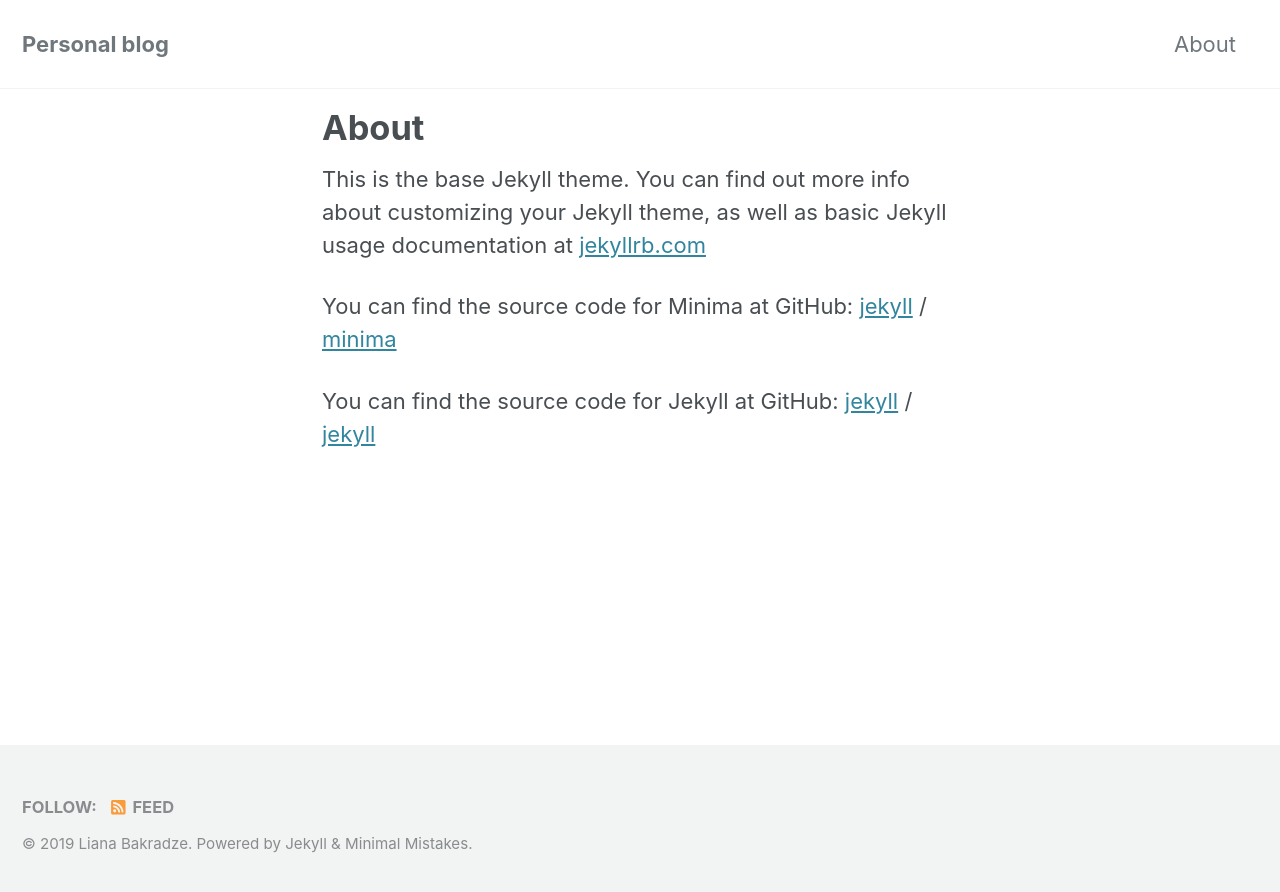
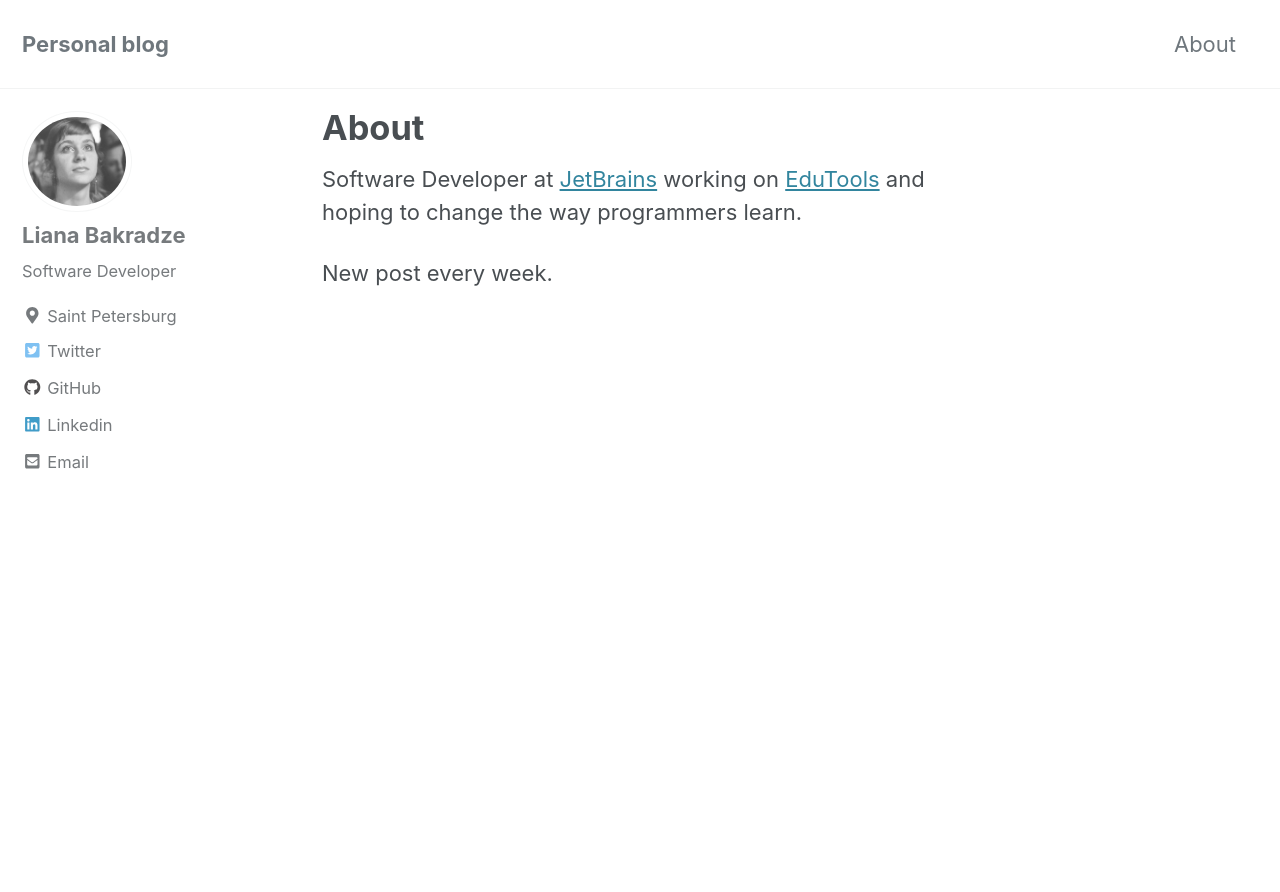
Before and after one commit to medvector/medvector.github.io, a Jekyll site: the page built from about.md, in a window 1280 px wide and 900 px high. Shown: the top 892 px of the window. Built offline with Jekyll 4.4.1, drawn with Linux system fonts in a browser that asks for light colours; cached includes are drawn as plain includes; nearby versions of some CDN libraries.

Commit message:
fill in about

```diff
--- a/about.md
+++ b/about.md
@@ -2,17 +2,11 @@
 layout: single
 title: About
 permalink: /about/
+author_profile: true
 ---
 
-This is the base Jekyll theme. You can find out more info about customizing your Jekyll theme, as well as basic Jekyll usage documentation at [jekyllrb.com](https://jekyllrb.com/)
+Software Developer at [JetBrains](https://www.jetbrains.com/)
+working on [EduTools](https://plugins.jetbrains.com/plugin/10081-edutools) and
+hoping to change the way programmers learn.
 
-You can find the source code for Minima at GitHub:
-[jekyll][jekyll-organization] /
-[minima](https://github.com/jekyll/minima)
-
-You can find the source code for Jekyll at GitHub:
-[jekyll][jekyll-organization] /
-[jekyll](https://github.com/jekyll/jekyll)
-
-
-[jekyll-organization]: https://github.com/jekyll
+New post every week.
```
